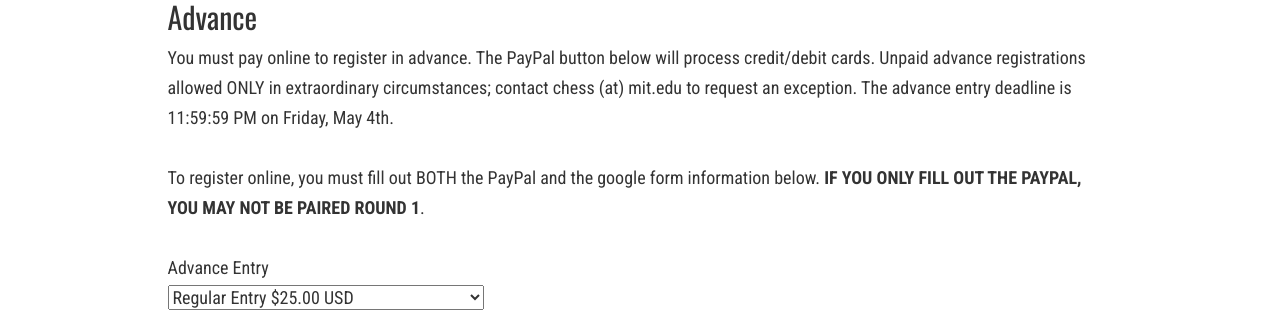
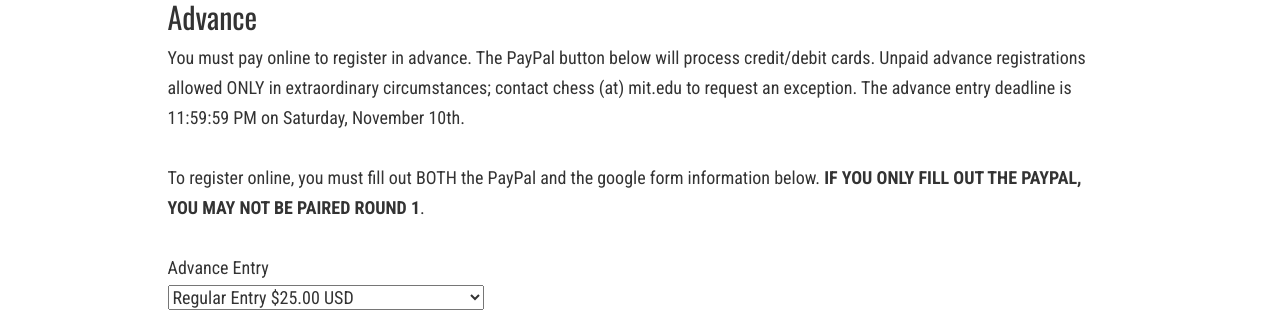
Before and after one commit to Tech-Chess/tech-chess.github.io, a Jekyll site: the page built from _posts/2018-11-11-FallTournament.md, in a window 1280 px wide and 900 px high, scrolled down 2364 px. Shown: the part 213-525 px from the top of the window. Built offline with Jekyll 4.4.1, drawn with Linux system fonts in a browser that asks for light colours; nearby versions of some CDN libraries; grey boxes are pictures that could not be loaded.

Commit message:
Fix advance entry deadline

```diff
--- a/_posts/2018-11-11-FallTournament.md
+++ b/_posts/2018-11-11-FallTournament.md
@@ -58,7 +58,7 @@ We only accept cash and checks at the door.
 
 ## Advance
 
-You must pay online to register in advance. The PayPal button below will process credit/debit cards. Unpaid advance registrations allowed ONLY in extraordinary circumstances; contact chess (at) mit.edu to request an exception. The advance entry deadline is 11:59:59 PM on Friday, May 4th.
+You must pay online to register in advance. The PayPal button below will process credit/debit cards. Unpaid advance registrations allowed ONLY in extraordinary circumstances; contact chess (at) mit.edu to request an exception. The advance entry deadline is 11:59:59 PM on Saturday, November 10th.
 
 To register online, you must fill out BOTH the PayPal and the google form information below. **IF YOU ONLY FILL OUT THE PAYPAL, YOU MAY NOT BE PAIRED ROUND 1**.
 
```
